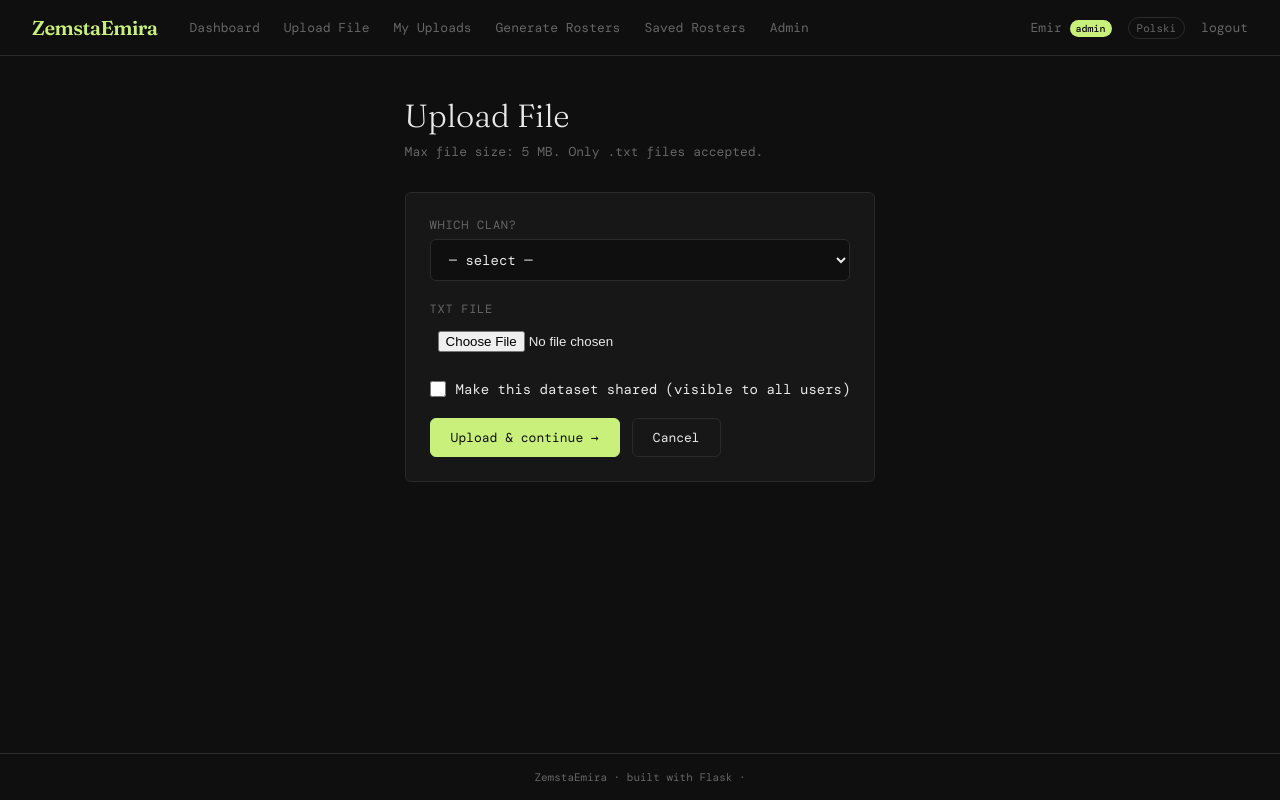
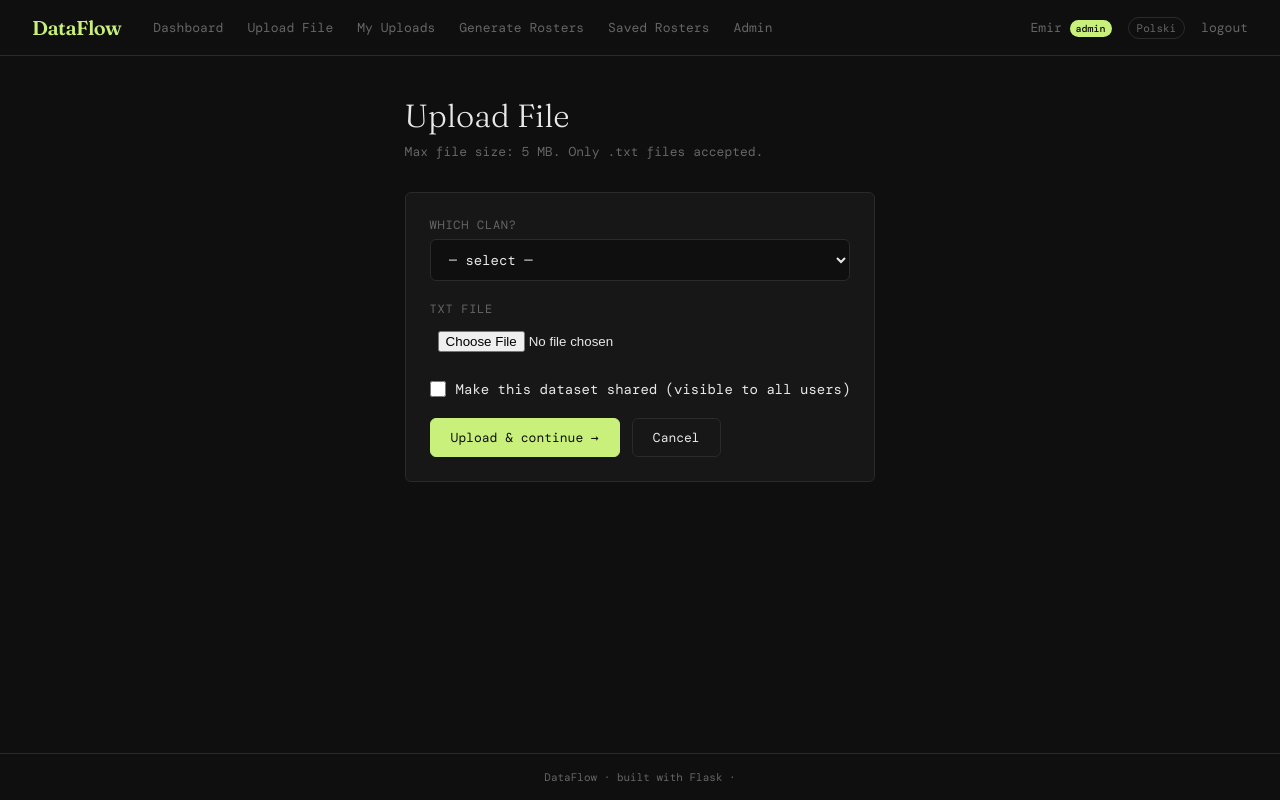
Before and after one commit to emirhawktuah-max/DI-ROE3, a Flask app: page /upload in a window 1280 px wide. Run offline with Flask 3, Linux system fonts and the light colour scheme; a user stored in the database is signed in.

Commit message:
Add files via upload

```diff
--- a/myapp/render.yaml
+++ b/myapp/render.yaml
@@ -1,6 +1,6 @@
 services:
   - type: web
-    name: zemstaemira
+    name: dataflow
     runtime: python
     buildCommand: pip install -r requirements.txt
     startCommand: gunicorn app:app
--- a/myapp/templates/base.html
+++ b/myapp/templates/base.html
@@ -3,7 +3,7 @@
 <head>
   <meta charset="UTF-8"/>
   <meta name="viewport" content="width=device-width, initial-scale=1.0"/>
-  <title>{% block title %}ZemstaEmira{% endblock %}</title>
+  <title>{% block title %}DataFlow{% endblock %}</title>
   <link rel="preconnect" href="https://fonts.googleapis.com"/>
   <link href="https://fonts.googleapis.com/css2?family=DM+Mono:wght@400;500&family=Fraunces:ital,wght@0,300;0,600;1,300&display=swap" rel="stylesheet"/>
   <style>
@@ -204,7 +204,7 @@
 
 {% if current_user.is_authenticated %}
 <nav>
-  <a href="{{ url_for('main.dashboard') }}" class="nav-brand">ZemstaEmira</a>
+  <a href="{{ url_for('main.dashboard') }}" class="nav-brand">DataFlow</a>
   <div class="nav-links">
     <a href="{{ url_for('main.dashboard') }}">{{ t.nav_dashboard }}</a>
     <a href="{{ url_for('main.upload') }}">{{ t.nav_upload }}</a>
--- a/myapp/templates/choices.html
+++ b/myapp/templates/choices.html
@@ -1,5 +1,5 @@
 {% extends "base.html" %}
-{% block title %}{{ t.choices_title }} — ZemstaEmira{% endblock %}
+{% block title %}{{ t.choices_title }} — DataFlow{% endblock %}
 {% block content %}
 <div class="page-title">{{ t.choices_title }}</div>
 <div class="page-subtitle">
--- a/myapp/templates/login.html
+++ b/myapp/templates/login.html
@@ -3,7 +3,7 @@
 <head>
   <meta charset="UTF-8"/>
   <meta name="viewport" content="width=device-width, initial-scale=1.0"/>
-  <title>ZemstaEmira — {{ t.login_title }}</title>
+  <title>DataFlow — {{ t.login_title }}</title>
   <link rel="preconnect" href="https://fonts.googleapis.com"/>
   <link href="https://fonts.googleapis.com/css2?family=DM+Mono:wght@400;500&family=Fraunces:ital,wght@0,300;0,600;1,300&display=swap" rel="stylesheet"/>
   <style>
@@ -128,14 +128,14 @@
   <div class="hero-overlay"></div>
   <div class="hero-text">
     <div class="hero-title">Zemsta Emira</div>
-    <div class="hero-sub">ZemstaEmira · Clan Management</div>
+    <div class="hero-sub">DataFlow · Clan Management</div>
   </div>
 </div>
 
 <!-- Login form -->
 <div class="login-area">
 <div class="login-wrap">
-  <div class="brand">Zemsta<em>Emira</em></div>
+  <div class="brand">Data<em>Flow</em></div>
   <div class="tagline">{{ t.login_tagline }}</div>
   <div class="lang-row">
     <a href="{{ url_for('set_lang', lang=t.lang_code) }}" class="lang-btn">{{ t.lang_switch }}</a>
--- a/myapp/templates/manage_uploads.html
+++ b/myapp/templates/manage_uploads.html
@@ -1,5 +1,5 @@
 {% extends "base.html" %}
-{% block title %}{{ t.manage_title }} — ZemstaEmira{% endblock %}
+{% block title %}{{ t.manage_title }} — DataFlow{% endblock %}
 {% block content %}
 <div class="page-title">{{ t.manage_title }}</div>
 <div class="page-subtitle">
--- a/myapp/templates/results.html
+++ b/myapp/templates/results.html
@@ -1,5 +1,5 @@
 {% extends "base.html" %}
-{% block title %}{{ t.results_title }} #{{ result.id }} — ZemstaEmira{% endblock %}
+{% block title %}{{ t.results_title }} #{{ result.id }} — DataFlow{% endblock %}
 {% block content %}
 <div class="page-title">{{ t.results_title }} <span style="color:var(--muted); font-size:20px;">#{{ result.id }}</span></div>
 <div class="page-subtitle">
--- a/myapp/templates/roster_config.html
+++ b/myapp/templates/roster_config.html
@@ -1,5 +1,5 @@
 {% extends "base.html" %}
-{% block title %}{{ t.roster_config_title }} — ZemstaEmira{% endblock %}
+{% block title %}{{ t.roster_config_title }} — DataFlow{% endblock %}
 {% block head %}
 <style>
 .config-layout { display:grid; grid-template-columns:1fr 260px; gap:20px; align-items:start; }
--- a/myapp/templates/roster_select.html
+++ b/myapp/templates/roster_select.html
@@ -1,5 +1,5 @@
 {% extends "base.html" %}
-{% block title %}{{ t.roster_select_title }} — ZemstaEmira{% endblock %}
+{% block title %}{{ t.roster_select_title }} — DataFlow{% endblock %}
 
 {% block head %}
 <style>
--- a/myapp/templates/roster_view.html
+++ b/myapp/templates/roster_view.html
@@ -1,5 +1,5 @@
 {% extends "base.html" %}
-{% block title %}{{ t.roster_view_title }} — ZemstaEmira{% endblock %}
+{% block title %}{{ t.roster_view_title }} — DataFlow{% endblock %}
 {% block head %}
 <style>
 .battle-badge{display:inline-block;padding:4px 14px;border-radius:99px;font-size:12px;font-weight:500;background:rgba(200,240,122,.15);border:1px solid var(--accent);color:var(--accent);margin-left:12px;vertical-align:middle;}
--- a/myapp/templates/saved_roster_view.html
+++ b/myapp/templates/saved_roster_view.html
@@ -1,5 +1,5 @@
 {% extends "base.html" %}
-{% block title %}{{ sr.name }} — ZemstaEmira{% endblock %}
+{% block title %}{{ sr.name }} — DataFlow{% endblock %}
 {% block head %}
 <style>
 .battle-badge{display:inline-block;padding:4px 14px;border-radius:99px;font-size:12px;font-weight:500;background:rgba(200,240,122,.15);border:1px solid var(--accent);color:var(--accent);margin-left:12px;vertical-align:middle;}
--- a/myapp/templates/saved_rosters_list.html
+++ b/myapp/templates/saved_rosters_list.html
@@ -1,5 +1,5 @@
 {% extends "base.html" %}
-{% block title %}{{ t.saved_rosters_title }} — ZemstaEmira{% endblock %}
+{% block title %}{{ t.saved_rosters_title }} — DataFlow{% endblock %}
 {% block content %}
 <div class="page-title">{{ t.saved_rosters_title }}</div>
 <div class="page-subtitle">{{ t.saved_rosters_subtitle }}</div>
--- a/myapp/templates/upload.html
+++ b/myapp/templates/upload.html
@@ -1,5 +1,5 @@
 {% extends "base.html" %}
-{% block title %}{{ t.upload_title }} — ZemstaEmira{% endblock %}
+{% block title %}{{ t.upload_title }} — DataFlow{% endblock %}
 {% block content %}
 <div class="page-title">{{ t.upload_title }}</div>
 <div class="page-subtitle">{{ t.upload_subtitle }}</div>
--- a/myapp/templates/view_upload.html
+++ b/myapp/templates/view_upload.html
@@ -1,5 +1,5 @@
 {% extends "base.html" %}
-{% block title %}{{ upload.original_filename }} — ZemstaEmira{% endblock %}
+{% block title %}{{ upload.original_filename }} — DataFlow{% endblock %}
 
 {% block head %}
 <style>
--- a/myapp/translations.py
+++ b/myapp/translations.py
@@ -12,7 +12,7 @@ TRANSLATIONS = {
         'login_username': 'Username',
         'login_password': 'Password',
         'login_submit': 'Sign in →',
-        'login_tagline': 'ZemstaEmira · Clan Management',
+        'login_tagline': 'Ranking workspace',
 
         # Dashboard
         'dashboard_title': 'Dashboard',
@@ -232,11 +232,11 @@ TRANSLATIONS = {
         'opt_10': '10',
 
 # Dashboard instructions
-        'instructions_title': 'How to use ZemstaEmira',
+        'instructions_title': 'How to use DataFlow',
         'instructions': [
             ('Upload the file', 'Use the Upload File button in the nav — upload the unmodified export from the game.'),
             ('Mark attendance (optional)', 'Go to My Uploads → View Table and mark who will be Online. Hit Save at the bottom of the page.'),
-            ('Generate Rosters', 'Go to Generate Rosters. Make your choices and hit Generate. Don\'t forget to save your Roster!'),
+            ('Generate Rosters', 'Go to Generate Rosters. Make your choices and hit Generate.'),
             ('Manual overrides (optional)', 'Go to Saved Rosters → View — you can swap individual players here. Remember to save changes at the bottom.'),
             ('Export to Excel (optional)', 'Go to Saved Rosters and hit Export Excel on the roster you want.'),
             ('Mandatory', 'Tell Emir how cool and smart he is 😎'),
@@ -248,7 +248,7 @@ TRANSLATIONS = {
         ],
 
         # Footer
-        'footer': 'ZemstaEmira · built with Flask',
+        'footer': 'DataFlow · built with Flask',
 
         # Language toggle
         'lang_switch': 'Polski',
@@ -267,7 +267,7 @@ TRANSLATIONS = {
         'login_username': 'Nazwa użytkownika',
         'login_password': 'Hasło',
         'login_submit': 'Zaloguj się →',
-        'login_tagline': 'ZemstaEmira · Zarządzanie klanem',
+        'login_tagline': 'System rankingowy',
 
         # Dashboard
         'dashboard_title': 'Panel',
@@ -487,11 +487,11 @@ TRANSLATIONS = {
         'opt_10': '10',
 
 # Dashboard instructions
-        'instructions_title': 'Jak korzystać z ZemstaEmira',
+        'instructions_title': 'Jak korzystać z DataFlow',
         'instructions': [
             ('Wgraj plik', 'Użyj przycisku Wgraj plik w nawigacji — wgraj niezmodyfikowany eksport z gry.'),
             ('Zaznacz obecność (opcjonalnie)', 'Przejdź do Moje pliki → Zobacz tabelę i zaznacz kto będzie Online. Kliknij Zapisz na dole strony.'),
-            ('Generuj składy', 'Przejdź do Generuj Składy. Dokonaj wyborów i kliknij Generuj. Nie zapomnij zapisać składu!'),
+            ('Generuj składy', 'Przejdź do Generuj Składy. Dokonaj wyborów i kliknij Generuj.'),
             ('Ręczne zmiany (opcjonalnie)', 'Przejdź do Zapisane składy → Zobacz — możesz tu ręcznie zmieniać graczy. Pamiętaj o zapisaniu zmian na dole.'),
             ('Eksport do Excela (opcjonalnie)', 'Przejdź do Zapisane składy i kliknij Eksportuj Excel przy wybranym składzie.'),
             ('Obowiązkowo', 'Powiedz Emirowi jakie to wszystko fajne i jak jest genialny 😎'),
@@ -503,7 +503,7 @@ TRANSLATIONS = {
         ],
 
         # Footer
-        'footer': 'ZemstaEmira · zbudowano z Flask',
+        'footer': 'DataFlow · zbudowano z Flask',
 
         # Language toggle
         'lang_switch': 'English',
```
Also changed, not shown: myapp/templates/dashboard.html (+22 -65 lines), myapp/README.md.
